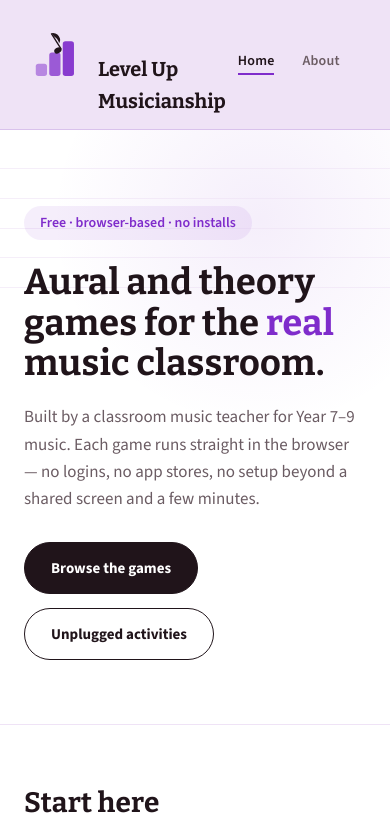
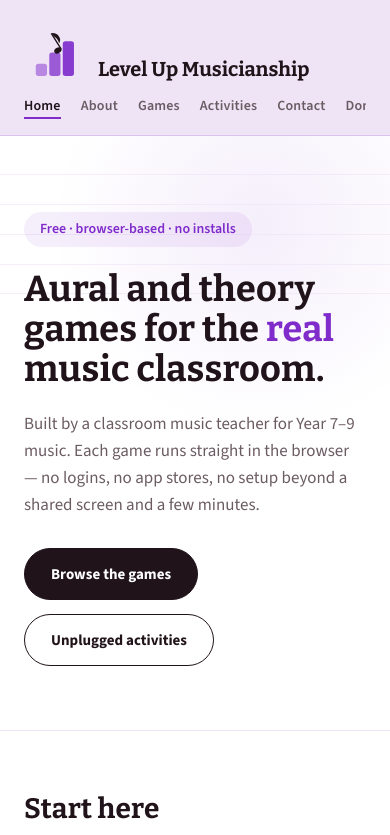
Before and after one commit to tsunencheng/levelupmusicianship, a plain HTML site: page index.html in a window 390 px wide. Shown: the top 835 px of the page. Drawn offline with nearby package versions, Linux system fonts and the light colour scheme.

Commit message:
Update style.css

```diff
--- a/style.css
+++ b/style.css
@@ -419,14 +419,21 @@ img { max-width: 100%; display: block; }
 }
 @media (max-width: 700px) {
   .site-nav .shell {
+    flex-direction: column;
+    align-items: flex-start;
     flex-wrap: nowrap;
-    overflow: hidden;
+    gap: 10px;
+  }
+  .brand {
+    white-space: nowrap;
   }
   .nav-links {
+    width: 100%;
     overflow-x: auto;
     -webkit-overflow-scrolling: touch;
     flex-wrap: nowrap;
     white-space: nowrap;
+    gap: 20px;
     padding-bottom: 4px;
     scrollbar-width: none; /* Firefox */
   }
```
